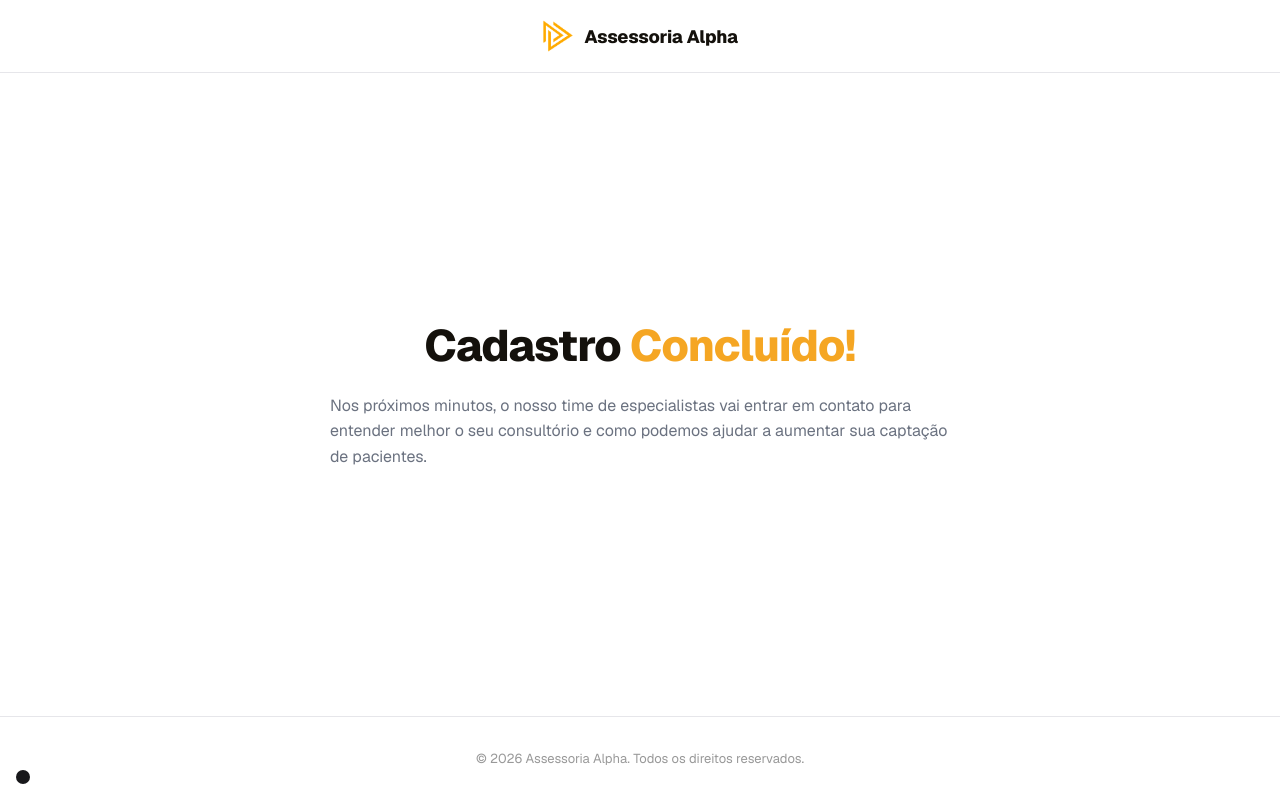
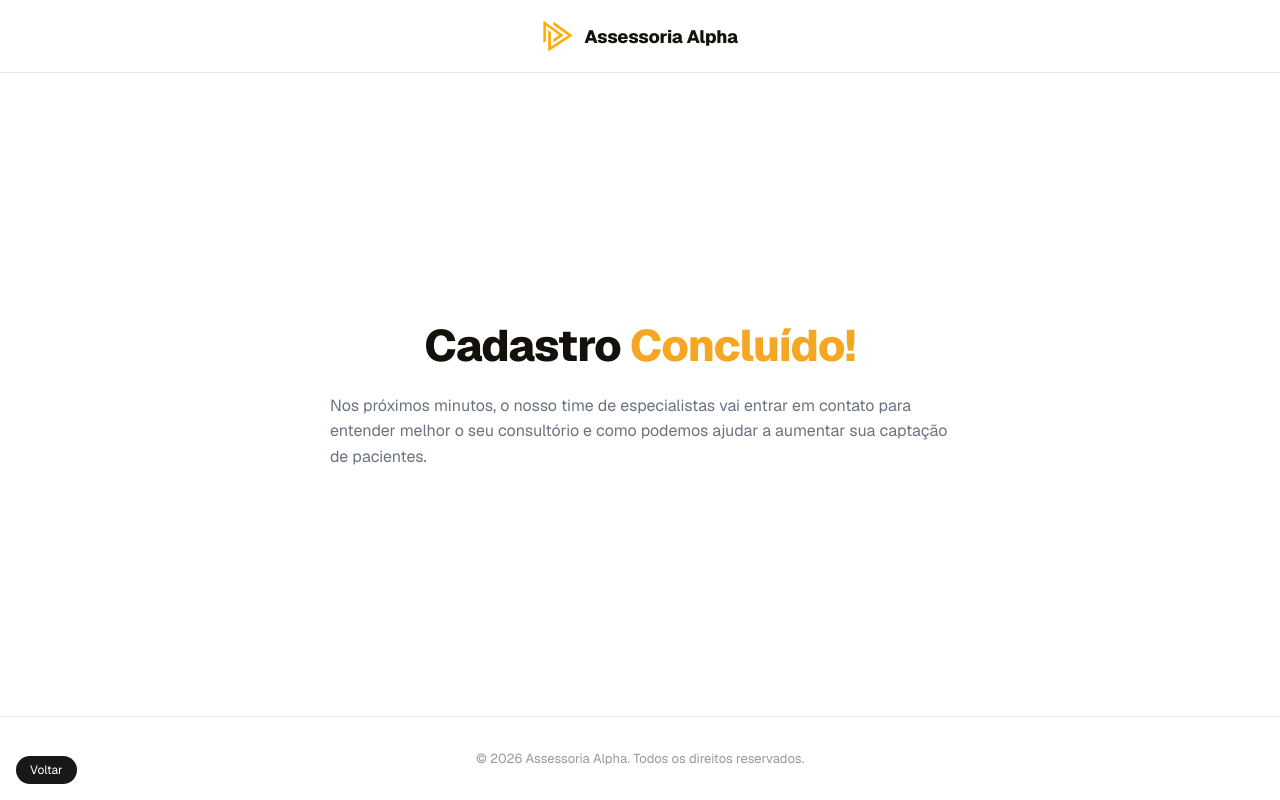
Before and after one commit to Area-tech-alpha/lp-alpha-med, a Next.js app: page /obrigado in a window 1280 px wide. Built offline with nearby package versions, Linux system fonts and the light colour scheme; no server answers.

Commit message:
Update 'Voltar' link to include text content for better accessibility

```diff
--- a/app/globals.css
+++ b/app/globals.css
@@ -579,12 +579,16 @@ input:focus, select:focus, textarea:focus { border-color: var(--brand); box-shad
   position: fixed;
   left: 16px;
   bottom: 16px;
-  width: 14px;
-  height: 14px;
-  padding: 0;
+  display: inline-flex;
+  align-items: center;
+  justify-content: center;
+  padding: 6px 14px;
   border: none;
-  border-radius: 50%;
+  border-radius: 999px;
   background: #18181b;
+  color: #fff;
+  font-size: 12px;
+  text-decoration: none;
   cursor: pointer;
   box-shadow: 0 0 0 rgba(0, 0, 0, 0);
   transition: box-shadow 0.18s ease, transform 0.18s ease;
--- a/app/obrigado/page.tsx
+++ b/app/obrigado/page.tsx
@@ -28,7 +28,9 @@ export default function ObrigadoPage() {
         </p>
       </footer>
 
-      <Link href="/" aria-label="Voltar para o início" className="voltar-inicio-dot" />
+      <Link href="/" className="voltar-inicio-dot">
+        Voltar
+      </Link>
     </main>
   );
 }
```
